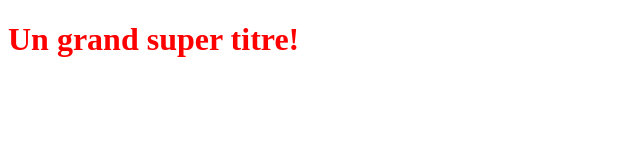
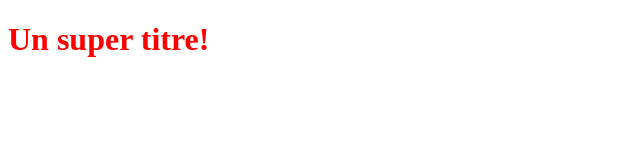
Before and after one commit to Slideur/test, a plain HTML site: page index.html in a window 1280 px wide. Shown: the whole page, without its empty margins (0-640 px from the left). Drawn offline with Linux system fonts and the light colour scheme.

Commit message:
Modification du titre h1

```diff
--- a/index.html
+++ b/index.html
@@ -5,6 +5,6 @@
    <link rel="stylesheet" type="text/css" href="styles.css">
 </head>
 <body>
-   <h1>Un grand super titre!</h1>
+   <h1>Un super titre!</h1>
 </body>
 </html>
```
